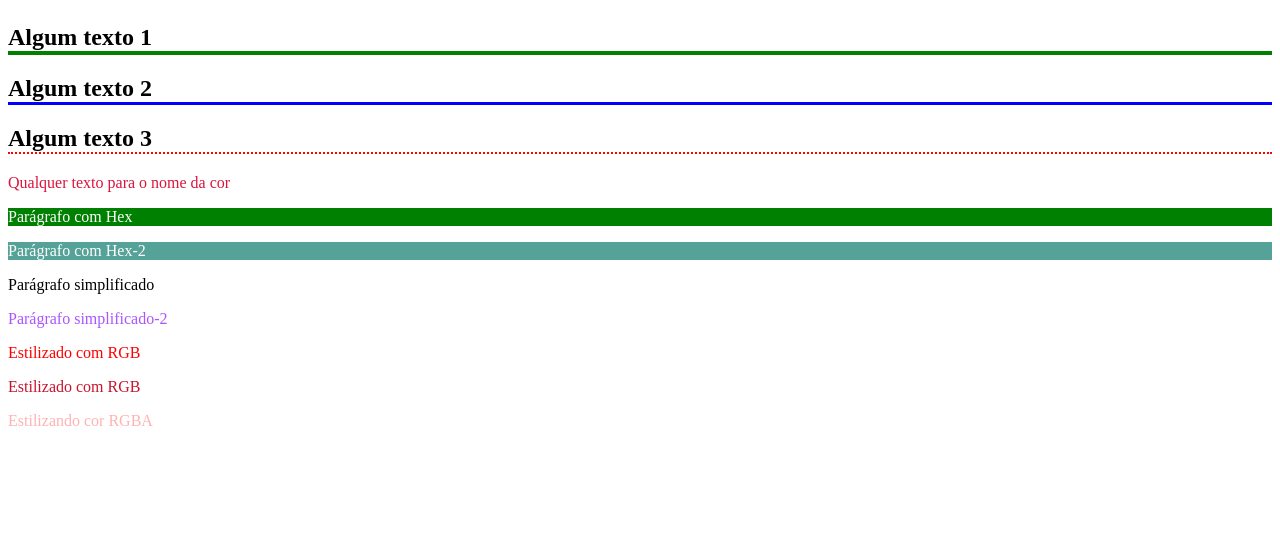
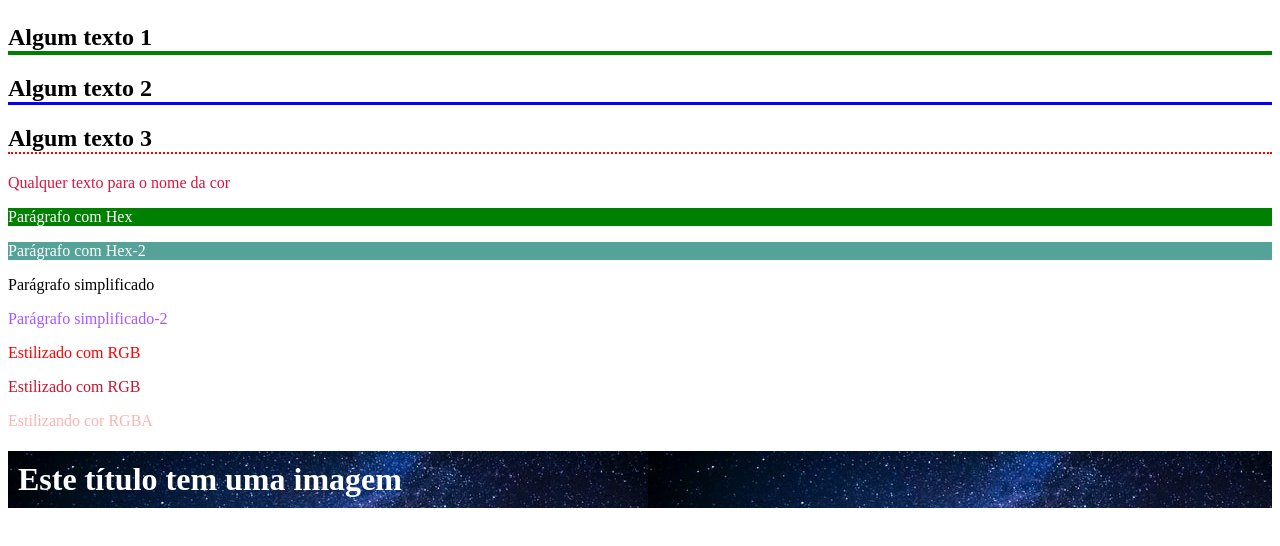
Before and after one commit to arth2101pv/12-03-html, a plain HTML site: page index.html in a window 1280 px wide. Shown: the part 901-1447 px from the top of the page. Drawn offline with Linux system fonts and the light colour scheme.

Commit message:
16 bg img

```diff
--- a/css/style.css
+++ b/css/style.css
@@ -86,3 +86,11 @@ h2 {
 .rgba {
     color: rgba(255, 0, 0, 0.3);
 }
+
+/* 16 bg img */
+
+.bg-image {
+    background-image: url(../img/nature.jpg);
+    padding: 10px;
+    color: #fff;
+}
--- a/index.html
+++ b/index.html
@@ -89,5 +89,9 @@
     <!-- 15 RGBA -->
     <p class="rgba">Estilizando cor RGBA</p>
 
+    <!-- 16 bg img -->
+
+    <h1 class="bg-image">Este título tem uma imagem</h1>
+
 </body>
 </html>
```
Also changed, not shown: img/bridge.jpg (added), img/city.jpg (added), img/nature.jpg (added).
